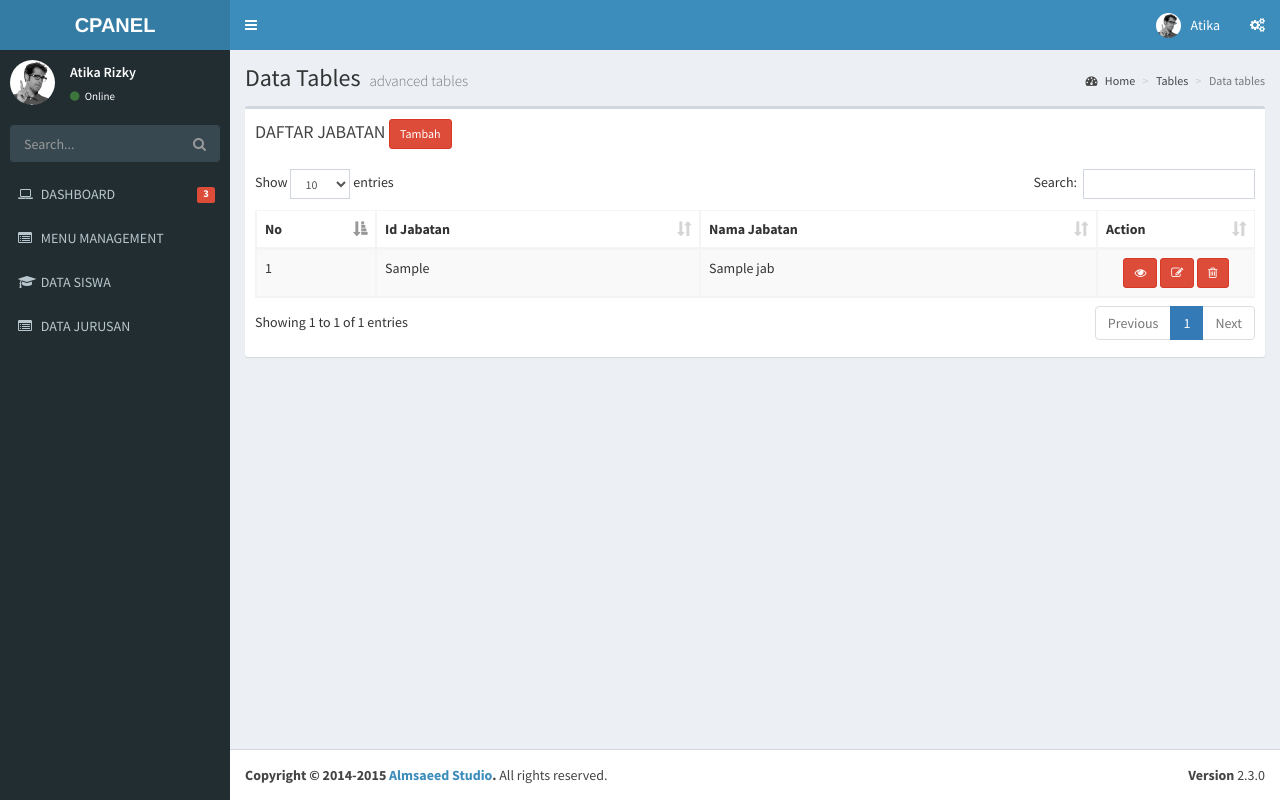
After one commit to lutfiidham/villa, a CodeIgniter app: page /yourprojectname/index.php/jabatan in a window 1280 px wide. The commit adds this page. Run offline with CodeIgniter, Linux system fonts and the light colour scheme; data comes from the database, SQL or seed files in the repository; tables that the repository leaves empty hold one stand-in row (values such as "Sample post").

Commit message:
Generate ID

```diff
--- a/application/config/pagination.php
+++ b/application/config/pagination.php
@@ -36,5 +36,5 @@ $config['num_tag_close'] = '</li>';
 /* End of file pagination.php */
 /* Location: ./application/config/pagination.php */
 /* Please DO NOT modify this information : */
-/* Generated by Harviacode Codeigniter CRUD Generator 2017-09-22 07:08:18 */
+/* Generated by Harviacode Codeigniter CRUD Generator 2017-09-23 06:45:29 */
 /* http://harviacode.com */
--- /dev/null
+++ b/application/controllers/Jabatan.php
@@ -0,0 +1,137 @@
+<?php
+
+if (!defined('BASEPATH'))
+    exit('No direct script access allowed');
+
+class Jabatan extends CI_Controller
+{
+
+
+    function __construct()
+    {
+        parent::__construct();
+        $this->load->model('Jabatan_model');
+        $this->load->library('form_validation');
+    }
+
+    public function index()
+    {
+        $jabatan = $this->Jabatan_model->get_all();
+
+        $data = array(
+            'jabatan_data' => $jabatan
+        );
+
+        $this->template->load('template','jabatan_list', $data);
+    }
+
+    public function read($id)
+    {
+        $row = $this->Jabatan_model->get_by_id($id);
+        if ($row) {
+            $data = array(
+		'id_jabatan' => $row->id_jabatan,
+		'nama_jabatan' => $row->nama_jabatan,
+	    );
+            $this->template->load('template','jabatan_read', $data);
+        } else {
+            $this->session->set_flashdata('message', 'Record Not Found');
+            redirect(site_url('jabatan'));
+        }
+    }
+
+    public function create()
+    {
+        $data = array(
+            'button' => 'Create',
+            'action' => site_url('jabatan/create_action'),
+	    'id_jabatan' => set_value('id_jabatan'),
+	    'nama_jabatan' => set_value('nama_jabatan'),
+	);
+        $this->template->load('template','jabatan_form', $data);
+    }
+
+    public function create_action()
+    {
+        $this->_rules();
+
+        if ($this->form_validation->run() == FALSE) {
+            $this->create();
+        } else {
+            $data = array(
+		'id_jabatan' => $this->input->post('id_jabatan',TRUE),
+		'nama_jabatan' => $this->input->post('nama_jabatan',TRUE),
+	    );
+
+            $this->Jabatan_model->insert($data);
+            $this->session->set_flashdata('message', 'Create Record Success');
+            redirect(site_url('jabatan'));
+        }
+    }
+
+    public function update($id)
+    {
+        $row = $this->Jabatan_model->get_by_id($id);
+
+        if ($row) {
+            $data = array(
+                'button' => 'Update',
+                'action' => site_url('jabatan/update_action'),
+		'id_jabatan' => set_value('id_jabatan', $row->id_jabatan),
+		'nama_jabatan' => set_value('nama_jabatan', $row->nama_jabatan),
+	    );
+            $this->template->load('template','jabatan_form', $data);
+        } else {
+            $this->session->set_flashdata('message', 'Record Not Found');
+            redirect(site_url('jabatan'));
+        }
+    }
+
+    public function update_action()
+    {
+        $this->_rules();
+
+        if ($this->form_validation->run() == FALSE) {
+            $this->update($this->input->post('id_jabatan', TRUE));
+        } else {
+            $data = array(
+		'id_jabatan' => $this->input->post('id_jabatan',TRUE),
+		'nama_jabatan' => $this->input->post('nama_jabatan',TRUE),
+	    );
+
+            $this->Jabatan_model->update($this->input->post('id_jabatan', TRUE), $data);
+            $this->session->set_flashdata('message', 'Update Record Success');
+            redirect(site_url('jabatan'));
+        }
+    }
+
+    public function delete($id)
+    {
+        $row = $this->Jabatan_model->get_by_id($id);
+
+        if ($row) {
+            $this->Jabatan_model->delete($id);
+            $this->session->set_flashdata('message', 'Delete Record Success');
+            redirect(site_url('jabatan'));
+        } else {
+            $this->session->set_flashdata('message', 'Record Not Found');
+            redirect(site_url('jabatan'));
+        }
+    }
+
+    public function _rules()
+    {
+	$this->form_validation->set_rules('id_jabatan', 'id jabatan', 'trim|required');
+	$this->form_validation->set_rules('nama_jabatan', 'nama jabatan', 'trim|required');
+
+	$this->form_validation->set_rules('id_jabatan', 'id_jabatan', 'trim');
+	$this->form_validation->set_error_delimiters('<span class="text-danger">', '</span>');
+    }
+
+}
+
+/* End of file Jabatan.php */
+/* Location: ./application/controllers/Jabatan.php */
+/* Please DO NOT modify this information : */
+/* Generated by Harviacode Codeigniter CRUD Generator 2017-09-23 06:45:29 */
+/* http://harviacode.com */
--- a/application/helpers/liard_helper.php
+++ b/application/helpers/liard_helper.php
@@ -5,8 +5,8 @@ function gen_id($kd, $table, $kolom, $panjang, $awal)
   $query = $ci->db->query("select ifnull(max(substr(".$kolom.",".$awal.")),0)+1 as max_id from ".$table."");
   $id = $query->row_array();
   $max = $id["max_id"];
-  return strtoupper($kd).str_pad($max,$panjang,"0",STR_PAD_LEFT);
-  //Penggunaan echo gen_id("kode awal", "nama tabel", "nama kolom", "panjang karakter setelah - ");
+  return strtoupper($kd)."-".str_pad($max,$panjang,"0",STR_PAD_LEFT);
+  //Penggunaan echo gen_id("kode awal", "nama tabel", "nama kolom", "panjang karakter setelah - ", "untuk substring, karakter '-' ke kiri dihapus");
 }
 
 function tgl($tgl)
--- a/application/libraries/pdf.php
+++ b/application/libraries/pdf.php
@@ -25,5 +25,5 @@ class pdf {
 /* End of file pdf.php */
 /* Location: ./application/libraries/pdf.php */
 /* Please DO NOT modify this information : */
-/* Generated by Harviacode Codeigniter CRUD Generator 2017-09-22 07:08:18 */
+/* Generated by Harviacode Codeigniter CRUD Generator 2017-09-23 05:28:22 */
 /* http://harviacode.com */
--- /dev/null
+++ b/application/models/Jabatan_model.php
@@ -0,0 +1,77 @@
+<?php
+
+if (!defined('BASEPATH'))
+    exit('No direct script access allowed');
+
+class Jabatan_model extends CI_Model
+{
+
+    public $table = 'jabatan';
+    public $id = 'id_jabatan';
+    public $order = 'DESC';
+
+    function __construct()
+    {
+        parent::__construct();
+    }
+
+    // get all
+    function get_all()
+    {
+        $this->db->order_by($this->id, $this->order);
+        return $this->db->get($this->table)->result();
+    }
+
+    // get data by id
+    function get_by_id($id)
+    {
+        $this->db->where($this->id, $id);
+        return $this->db->get($this->table)->row();
+    }
+
+    // get total rows
+    function total_rows($q = NULL) {
+        $this->db->like('id_jabatan', $q);
+	$this->db->or_like('id_jabatan', $q);
+	$this->db->or_like('nama_jabatan', $q);
+	$this->db->from($this->table);
+        return $this->db->count_all_results();
+    }
+
+    // get data with limit and search
+    function get_limit_data($limit, $start = 0, $q = NULL) {
+        $this->db->order_by($this->id, $this->order);
+        $this->db->like('id_jabatan', $q);
+	$this->db->or_like('id_jabatan', $q);
+	$this->db->or_like('nama_jabatan', $q);
+	$this->db->limit($limit, $start);
+        return $this->db->get($this->table)->result();
+    }
+
+    // insert data
+    function insert($data)
+    {
+        $this->db->insert($this->table, $data);
+    }
+
+    // update data
+    function update($id, $data)
+    {
+        $this->db->where($this->id, $id);
+        $this->db->update($this->table, $data);
+    }
+
+    // delete data
+    function delete($id)
+    {
+        $this->db->where($this->id, $id);
+        $this->db->delete($this->table);
+    }
+
+}
+
+/* End of file Jabatan_model.php */
+/* Location: ./application/models/Jabatan_model.php */
+/* Please DO NOT modify this information : */
+/* Generated by Harviacode Codeigniter CRUD Generator 2017-09-23 06:45:29 */
+/* http://harviacode.com */
--- /dev/null
+++ b/application/views/jabatan_list.php
@@ -0,0 +1,57 @@
+
+        <!-- Main content -->
+        <section class='content'>
+          <div class='row'>
+            <div class='col-xs-12'>
+              <div class='box'>
+                <div class='box-header'>
+                  <h3 class='box-title'> DAFTAR JABATAN <?php echo anchor('jabatan/create/','Tambah',array('class'=>'btn btn-danger btn-sm'));?></h3>
+                </div><!-- /.box-header -->
+                <div class='box-body'>
+        <table class="table table-bordered table-striped" id="mytable">
+            <thead>
+                <tr>
+                    <th width="80px">No</th>
+		    <th>Id Jabatan</th>
+		    <th>Nama Jabatan</th>
+		    <th>Action</th>
+                </tr>
+            </thead>
+	    <tbody>
+            <?php
+            $start = 0;
+            foreach ($jabatan_data as $jabatan)
+            {
+                ?>
+                <tr>
+		    <td><?php echo ++$start ?></td>
+		    <td><?php echo $jabatan->id_jabatan ?></td>
+		    <td><?php echo $jabatan->nama_jabatan ?></td>
+		    <td style="text-align:center" width="140px">
+			<?php
+			echo anchor(site_url('jabatan/read/'.$jabatan->id_jabatan),'<i class="fa fa-eye"></i>',array('title'=>'detail','class'=>'btn btn-danger btn-sm'));
+			echo '  ';
+			echo anchor(site_url('jabatan/update/'.$jabatan->id_jabatan),'<i class="fa fa-pencil-square-o"></i>',array('title'=>'edit','class'=>'btn btn-danger btn-sm'));
+			echo '  ';
+			echo anchor(site_url('jabatan/delete/'.$jabatan->id_jabatan),'<i class="fa fa-trash-o"></i>','title="delete" class="btn btn-danger btn-sm" onclick="javasciprt: return confirm(\'Are You Sure ?\')"');
+			?>
+		    </td>
+	        </tr>
+                <?php
+            }
+            ?>
+            </tbody>
+        </table>
+        <script src="<?php echo base_url('assets/js/jquery-1.11.2.min.js') ?>"></script>
+        <script src="<?php echo base_url('assets/datatables/jquery.dataTables.js') ?>"></script>
+        <script src="<?php echo base_url('assets/datatables/dataTables.bootstrap.js') ?>"></script>
+        <script type="text/javascript">
+            $(document).ready(function () {
+                $("#mytable").dataTable();
+            });
+        </script>
+                    </div><!-- /.box-body -->
+              </div><!-- /.box -->
+            </div><!-- /.col -->
+          </div><!-- /.row -->
+        </section><!-- /.content -->
--- a/harviacode/core/create_model.php
+++ b/harviacode/core/create_model.php
@@ -35,7 +35,7 @@ class " . $m . " extends CI_Model
     function total_rows(\$q = NULL) {
         \$this->db->like('$pk', \$q);";
 
-foreach ($non_pk as $row) {
+foreach ($all as $row) {
     $string .= "\n\t\$this->db->or_like('" . $row['column_name'] ."', \$q);";
 }
 
@@ -48,7 +48,7 @@ $string .= "\n\t\$this->db->from(\$this->table);
         \$this->db->order_by(\$this->id, \$this->order);
         \$this->db->like('$pk', \$q);";
 
-foreach ($non_pk as $row) {
+foreach ($all as $row) {
     $string .= "\n\t\$this->db->or_like('" . $row['column_name'] ."', \$q);";
 }
 
--- a/harviacode/index.php
+++ b/harviacode/index.php
@@ -41,16 +41,16 @@ require_once 'core/process.php';
                             <?php $jenis_tabel = isset($_POST['jenis_tabel']) ? $_POST['jenis_tabel'] : 'reguler_table'; ?>
                             <div class="col-md-6">
                                 <div class="radio" style="margin-bottom: 0px; margin-top: 0px">
-                                    <label>
+                                    <!-- <label>
                                         <input type="radio" name="jenis_tabel" value="reguler_table" <?php echo $jenis_tabel == 'reguler_table' ? 'checked' : ''; ?>>
                                         Reguler Table
-                                    </label>
+                                    </label> -->
                                 </div>
                             </div>
                             <div class="col-md-6">
                                 <div class="radio" style="margin-bottom: 0px; margin-top: 0px">
                                     <label>
-                                        <input type="radio" name="jenis_tabel" value="datatables" <?php echo $jenis_tabel == 'datatables' ? 'checked' : ''; ?>>
+                                        <input type="radio" name="jenis_tabel" value="datatables" checked="">
                                         Datatables
                                     </label>
                                 </div>
```
Also changed, not shown: application/views/jabatan_form.php (added, +31 -0 lines), application/views/jabatan_pdf.php (added, +38 -0 lines), application/views/jabatan_read.php (added, +17 -0 lines), harviacode/core/create_controller.php (+5 -5 lines), harviacode/core/create_view_form.php (+12 -1 lines), harviacode/core/create_view_list_datatables.php (+4 -5 lines).
